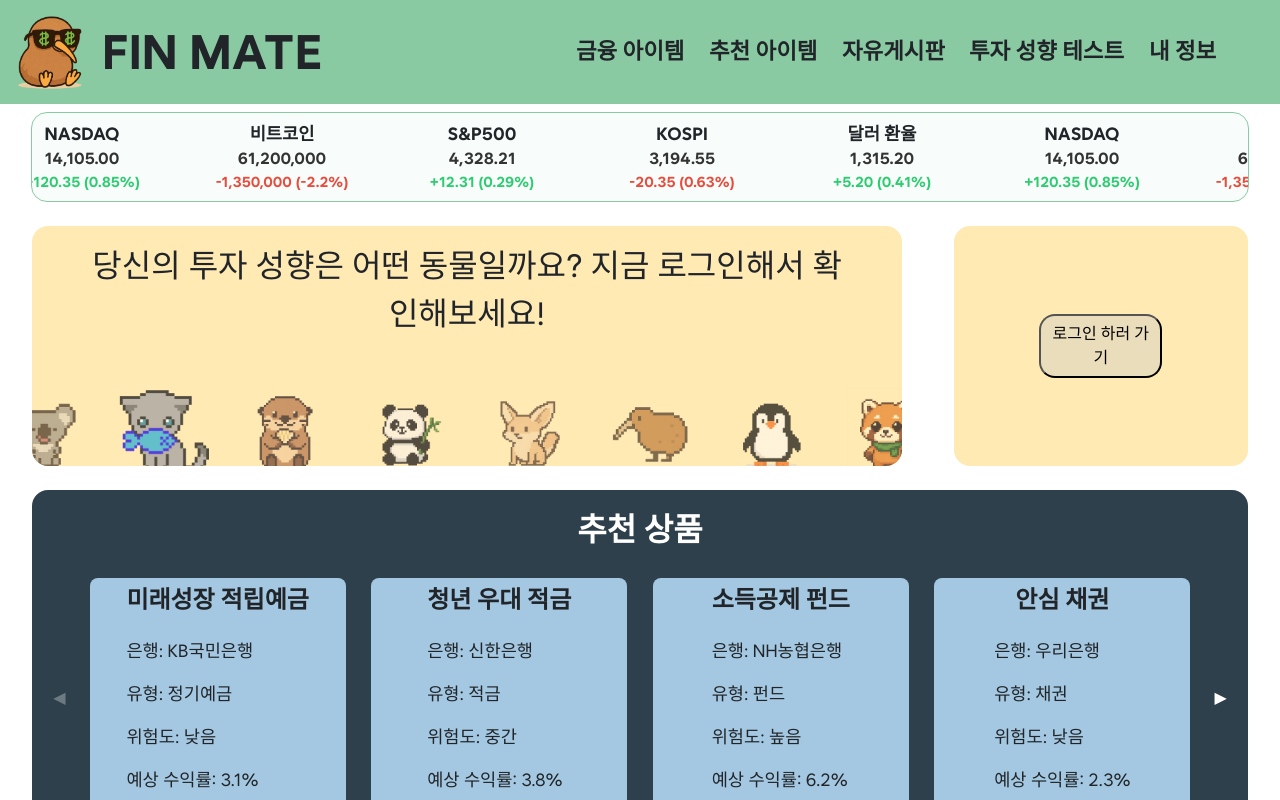
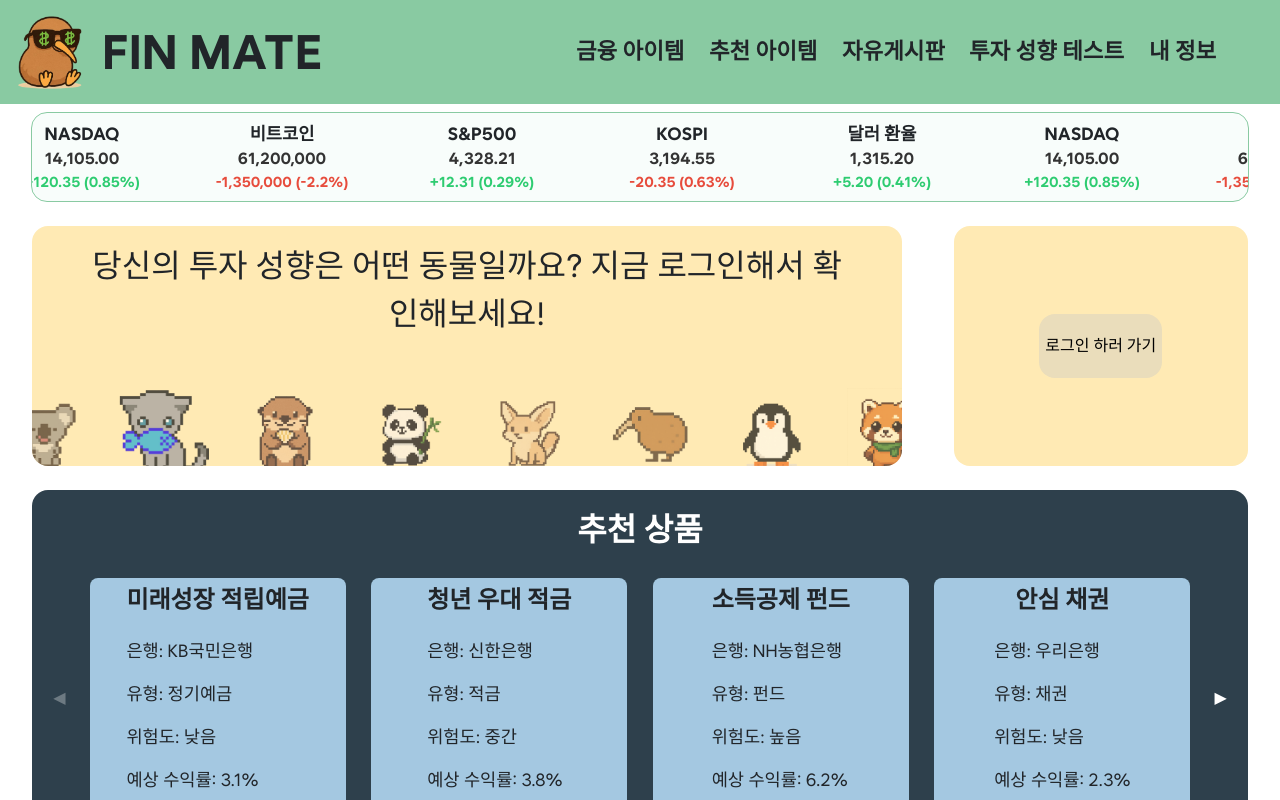
Before and after one commit to KB-technologia/FinMate_FE, a Vue app in the folder FinMate/: page / in a window 1280 px wide. Built offline with nearby package versions, Linux system fonts and the light colour scheme.

Commit message:
💄 reset.css 초기 설정 추가 및 기본 버튼 스타일 통일

```diff
--- a/FinMate/src/styles/reset.css
+++ b/FinMate/src/styles/reset.css
@@ -1,5 +1,20 @@
+/*
+  이 파일은 브라우저 간 기본 스타일 차이를 최소화하기 위한 리셋 스타일을 정의합니다.
+  - 모든 요소에 box-sizing: border-box를 적용하여 레이아웃 계산을 직관적으로 만듭니다.
+  - 버튼에 기본 스타일 제거 및 cursor: pointer를 설정하여 일관된 인터랙션을 제공합니다.
+  - 프로젝트에 공통 적용할 기본 스타일을 이 파일에 함께 추가해 주세요.
+
+  ※ 컴포넌트별 고유 스타일은 각 컴포넌트의 <style scoped> 블록 안에 작성합니다.
+*/
+
 *,
 *::before,
 *::after {
   box-sizing: border-box;
 }
+
+button {
+  cursor: pointer;
+  background: none;
+  border: none;
+}
```
